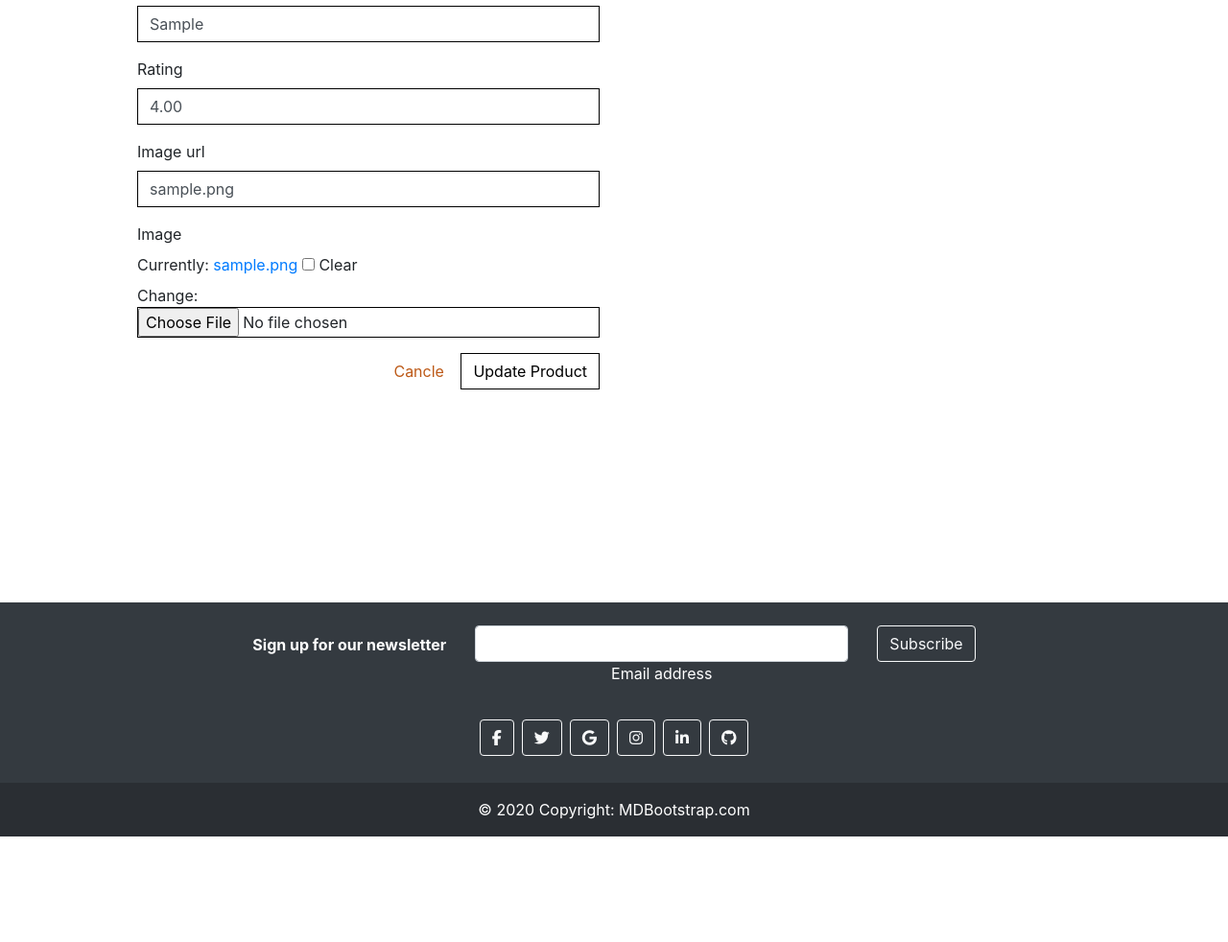
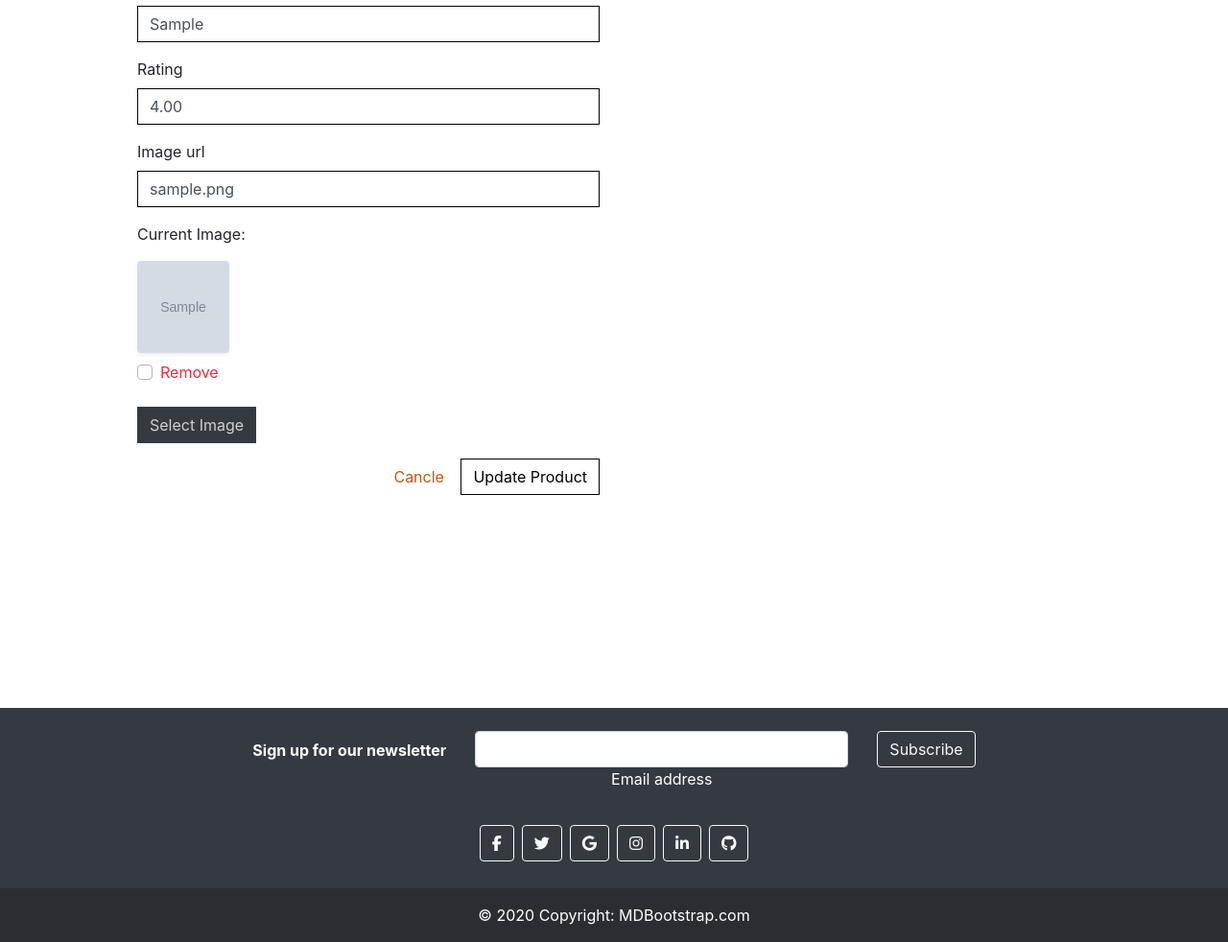
Before and after one commit to farah1979/all-for-man, a Django app: page /products/edit/1/ in a window 1280 px wide. Shown: the part 996-1978 px from the top of the page at 96% size. Before the commit the page ends 1868 px from the top, so only its background shows below. Run offline with Django 3.2, Linux system fonts and the light colour scheme; a user stored in the database is signed in; tables that the repository leaves empty hold one stand-in row (values such as "Sample post"); grey boxes marked "Sample" are stand-in pictures; some libraries are stand-ins or nearby versions.

Commit message:
Product Admin Fixing the image field part one and two

```diff
--- a/products/forms.py
+++ b/products/forms.py
@@ -1,4 +1,5 @@
 from django import forms
+from .widgets import CustomClearableFileInput
 from .models import Product, Category
 
 
@@ -6,6 +7,8 @@ class ProductForm(forms.ModelForm):
     class Meta:
         model = Product
         fields = '__all__'
+
+    image = forms.ImageField(label='Image', required=False, widget=CustomClearableFileInput)
 
     def __init__(self, *args, **kwargs):
         super().__init__(*args, **kwargs)
--- /dev/null
+++ b/products/templates/products/custom_widget_templates/custom_clearable_file_input.html
@@ -0,0 +1,17 @@
+{% if widget.is_initial %}
+    <p>{{ widget.initial_text }}:</p>
+    <a href="{{ widget.value.url }}">
+        <img width="96" height="96" class="rounded shadow-sm" src="{{ widget.value.url }}">
+    </a>
+    {% if not widget.required %}
+        <div class="custom-control custom-checkbox mt-2">
+            <input class="custom-control-input" type="checkbox" name="{{ widget.checkbox_name }}" id="{{ widget.checkbox_id }}">
+            <label class="custom-control-label text-danger" for="{{ widget.checkbox_id }}">{{ widget.clear_checkbox_label }}</label>
+        </div>
+    {% endif %}<br>
+    {{ widget.input_text }}
+{% endif %}
+<span class="btn btn-black rounded-0 btn-file">
+    Select Image <input id="new-image" type="{{ widget.type }}" name="{{ widget.name }}"{% include "django/forms/widgets/attrs.html" %}>
+</span>
+<strong><p class="text-danger" id="filename"></p></strong>
--- a/products/templates/products/edit_product.html
+++ b/products/templates/products/edit_product.html
@@ -23,7 +23,14 @@
            <div class="col-12 col-md-6">
                 <form class="form mb-2" action="{% url 'edit_product' product.id %}" method="POST" enctype="multipart/form-data">
                     {% csrf_token %}
-                    {{ form | crispy }}
+                    {% for field in form %}
+                        {% if field.name != 'image' %}
+                            {{ field | as_crispy_field }}
+                        {% else %}
+                            {{ field}}
+                        {% endif %}
+                    {% endfor %}
+
                     <div class="text-right">
                         <a class="btn rounded-0 prod-can" href="{% url 'products' %}">
                            Cancle
@@ -36,3 +43,13 @@
         </div>
     </div>
 {% endblock %}
+
+{% block postloadjs %}
+    {{ block.super }}
+    <script type="text/javascript">
+        $('#new-image').change(function() {
+            var file = $('#new-image')[0].files[0];
+            $('#filename').text(`Image will be set to: ${file.name}`);
+        });
+    </script>
+{% endblock %}
--- a/products/views.py
+++ b/products/views.py
@@ -121,14 +121,15 @@ def edit_product(request, product_id):
     return render(request, template, context)
 
 
+
 @login_required
 def delete_product(request, product_id):
-    """ Delete a product from the store"""
+    """ Delete an existing product """
     if not request.user.is_superuser:
-        messages.error(request, 'Sorry only store owners can do that.')
+        messages.error(request, 'Sorry, only store owners can do that.')
         return redirect(reverse('home'))
 
     product = get_object_or_404(Product, pk=product_id)
     product.delete()
     messages.success(request, 'Product deleted!')
-    return redirect(revese('products'))
+    return redirect(reverse('products'))
--- a/static/css/base.css
+++ b/static/css/base.css
@@ -501,6 +501,34 @@ input[name='q']::placeholder {
 	color: #17a2b8; /* text-info */
 }
 
+/* Product Form */
+.btn-file {
+    position: relative;
+    overflow: hidden;
+}
+
+.btn-file input[type="file"] {
+    position: absolute;
+    top: 0;
+    right: 0;
+    min-width: 100%;
+    min-height: 100%;
+    opacity: 0;
+    cursor: pointer;
+}
+
+.custom-checkbox .costum-control-label::before {
+    border-radius: 0;
+    border-color: #dc3545;
+}
+
+.custom-checkbox .custom-control-input:checked~.custom-control-label::before {
+    background-color: #dc3545;
+    border-color: #dc3545;
+    border-radius: 0;
+}
+
+
 /* -------------------------------- Media Queries */
 
 /* fixed top navbar only on medium and up */
```
Also changed, not shown: products/templates/products/add_product.html (+17 -1 lines), products/widgets.py (added, +9 -0 lines), media/1922-side.jpg (added), media/packshot_1024x757-21802-Keune-1922-Essential-Shampoo-250ml-API2.png (added).
